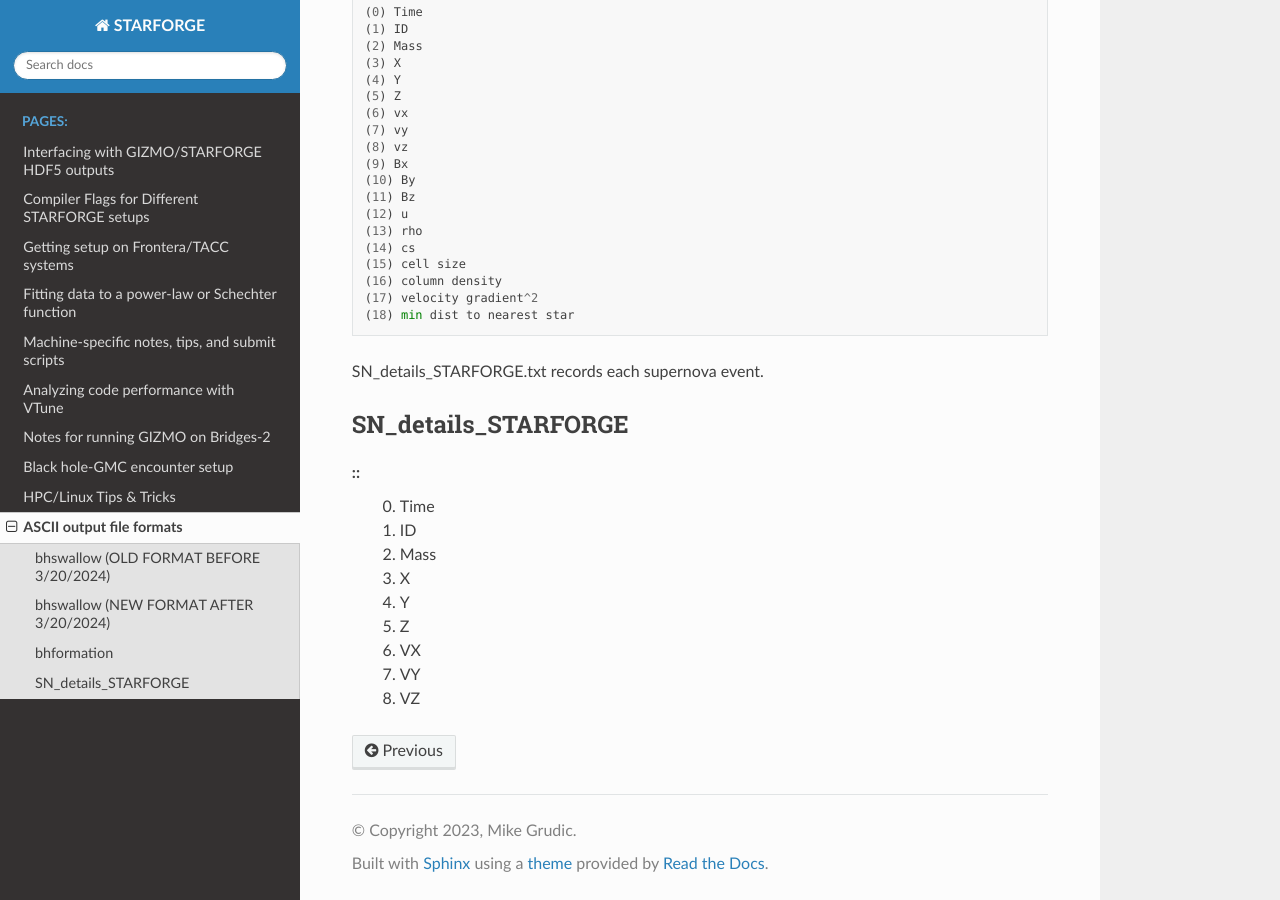
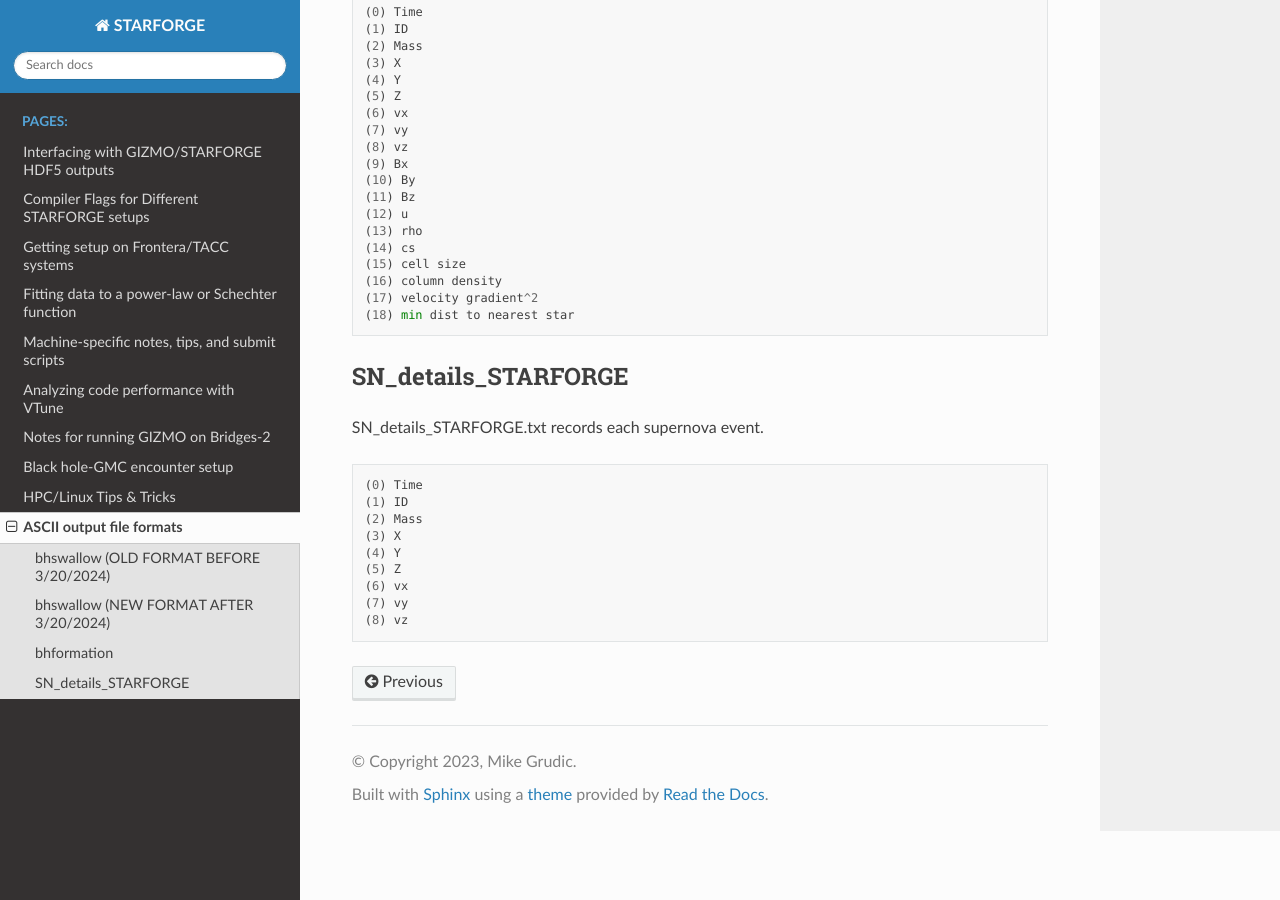
Before and after one commit to mikegrudic/starforge_tools, a Sphinx documentation site: the page built from docs/source/wiki_pages/reading_bhswallow_and_bhformation_datafiles.rst, in a window 1280 px wide and 900 px high, scrolled down 1214 px. Built offline with Sphinx 7.4.7 and the Read the Docs theme 3.1.0, drawn with Linux system fonts in a browser that asks for light colours.

```diff
--- a/docs/source/wiki_pages/reading_bhswallow_and_bhformation_datafiles.rst
+++ b/docs/source/wiki_pages/reading_bhswallow_and_bhformation_datafiles.rst
@@ -83,18 +83,20 @@ bhformation
    (18) min dist to nearest star
 
 
-SN_details_STARFORGE.txt records each supernova event.
+
 
 SN_details_STARFORGE
 ^^^^^^^^^^^^^^^^^^^^
+SN_details_STARFORGE.txt records each supernova event.
 
 ::
-    (0) Time
-    (1) ID
-    (2) Mass
-    (3) X
-    (4) Y
-    (5) Z
-    (6) VX
-    (7) VY
-    (8) VZ
+
+   (0) Time
+   (1) ID
+   (2) Mass
+   (3) X
+   (4) Y
+   (5) Z
+   (6) vx
+   (7) vy
+   (8) vz
```
